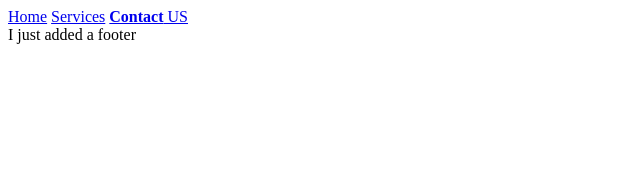
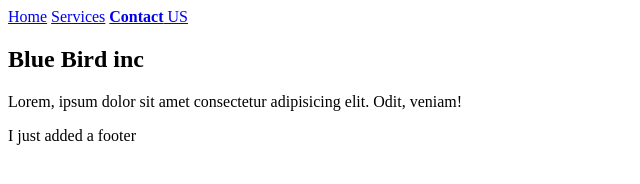
Before and after one commit to kelomo2502/ApacheServer, a plain HTML site: page index.html in a window 1280 px wide. Shown: the whole page, without its empty margins (0-640 px from the left). Drawn offline with Linux system fonts and the light colour scheme.

Commit message:
Add main to document body

```diff
--- a/index.html
+++ b/index.html
@@ -11,6 +11,15 @@
       <a href="/services">Services</a>
       <a href="/contact"><strong>Contact</strong> US</a>
     </nav>
+    <main>
+      <section>
+        <h2>Blue Bird inc</h2>
+        <p>
+          Lorem, ipsum dolor sit amet consectetur adipisicing elit. Odit,
+          veniam!
+        </p>
+      </section>
+    </main>
     <footer>I just added a footer</footer>
   </body>
 </html>
```
